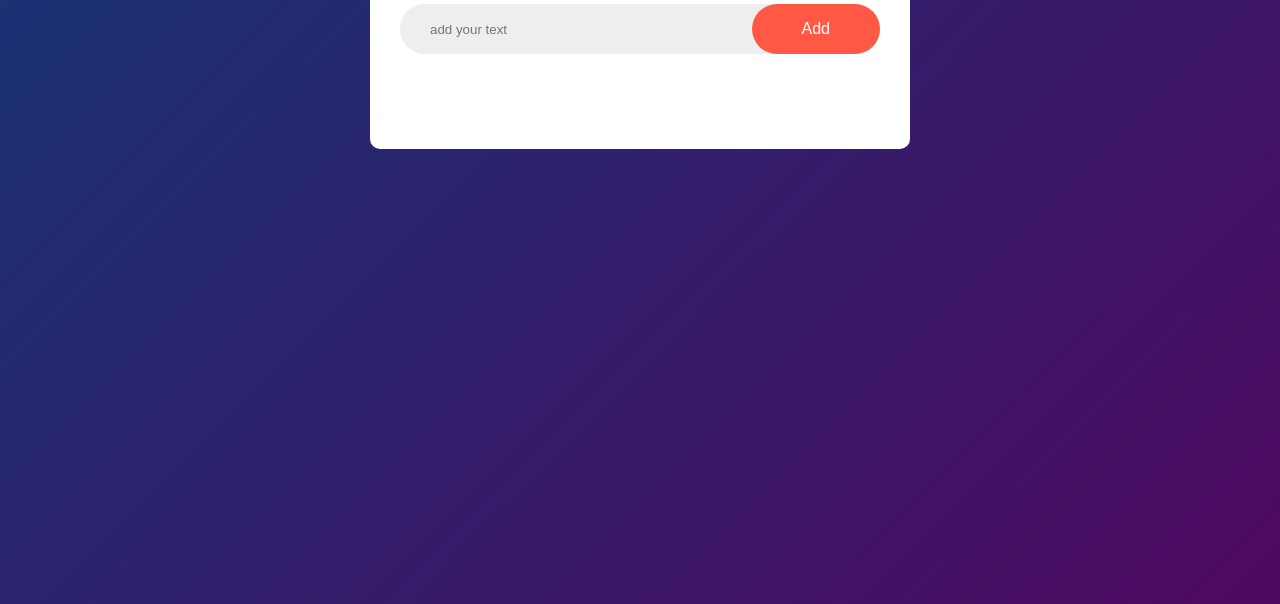
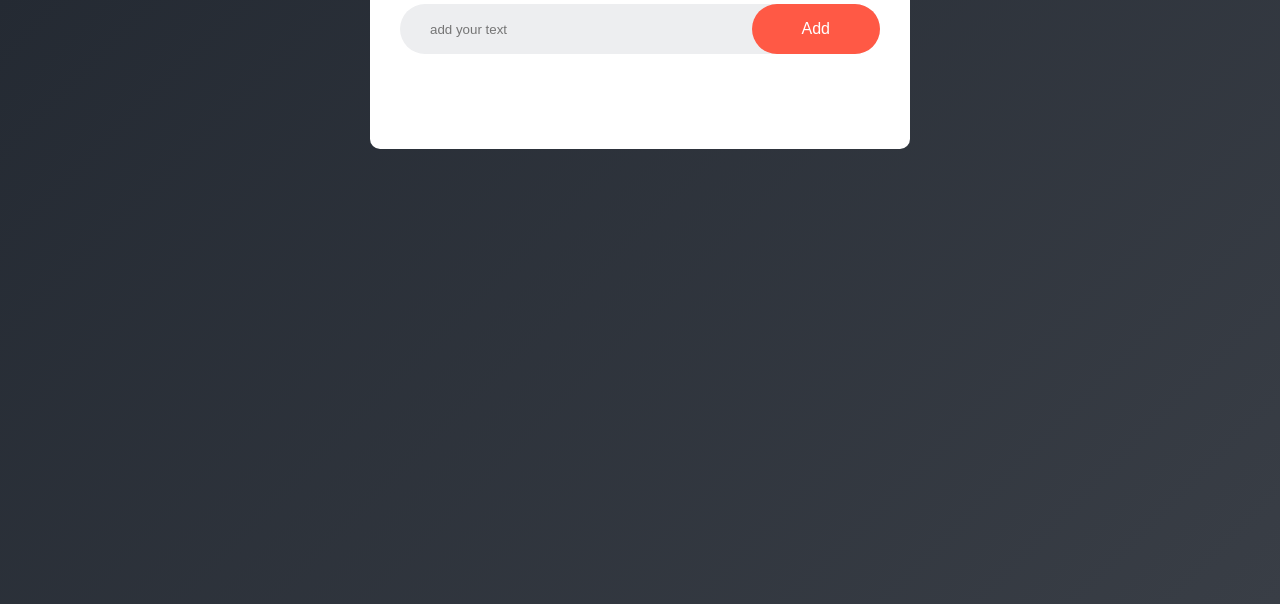
Before and after one commit to githubMrinaal/todolist-codealong, a plain HTML site: page index.html in a window 1280 px wide. Shown: the part 196-800 px from the top of the page. Drawn offline with Linux system fonts and the light colour scheme.

Commit message:
background change

```diff
--- a/style.css
+++ b/style.css
@@ -7,7 +7,7 @@
 .container{
     width: 100%;
     min-height: 100vh;
-    background: linear-gradient(135deg, #153677, #4e085f);
+    background: linear-gradient(135deg, #222831, #393E46);
     padding: 10px;
 
 }
```
